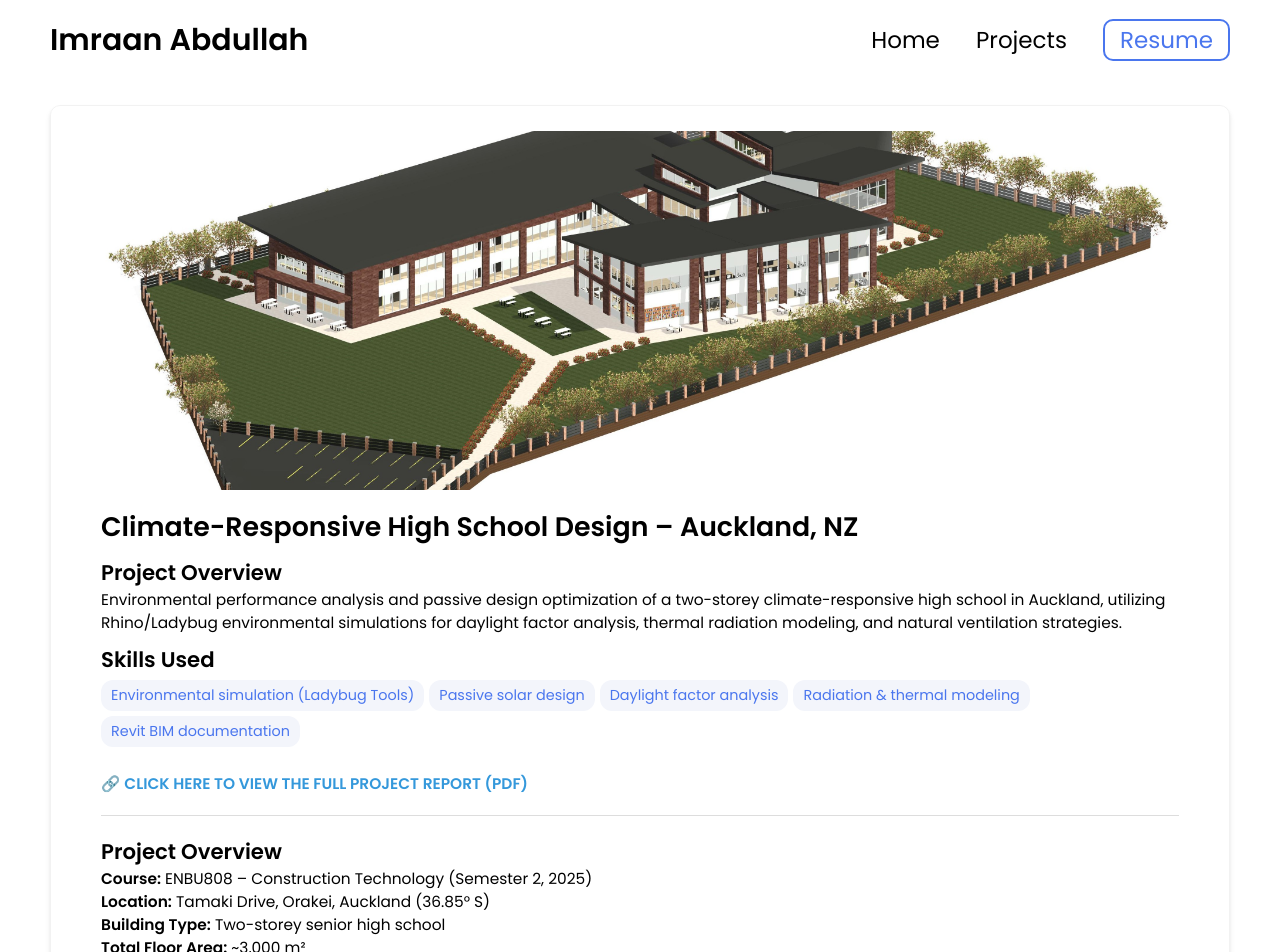
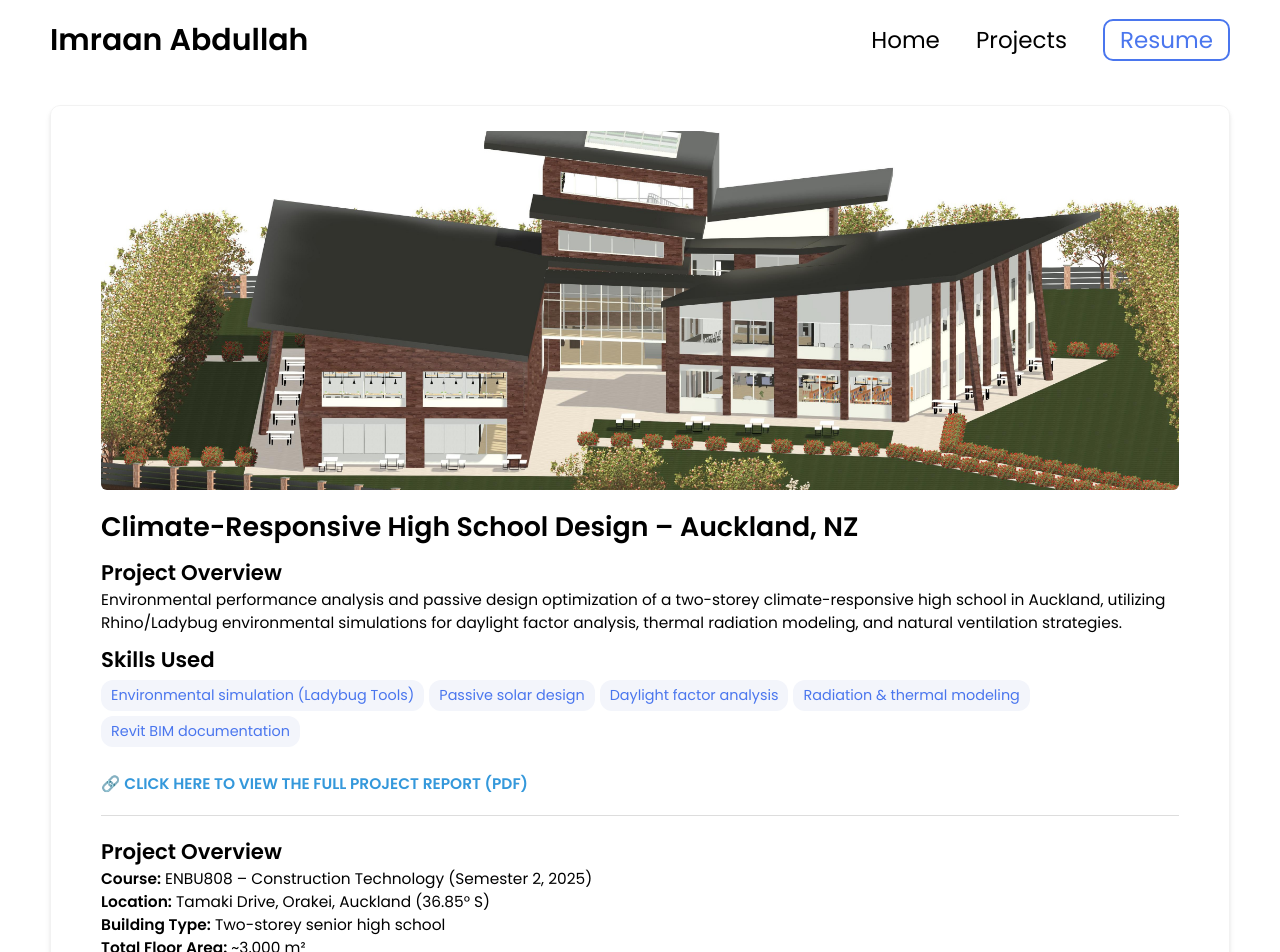
Before and after one commit to imraan11abdullah/imraan11abdullah.github.io, a Jekyll site: the page built from _projects/2025-climate-responsive-high-school-environmental-performance-analysis/2025-climate-responsive-high-school-environmental-performance-analysis.md, in a window 1280 px wide. Shown: the top 952 px of the page. Built offline with Jekyll 4.4.1, drawn with Linux system fonts in a browser that asks for light colours.

Commit message:
Update 2025-climate-responsive-high-school-environmental-performance-analysis.md

```diff
--- a/_projects/2025-climate-responsive-high-school-environmental-performance-analysis/2025-climate-responsive-high-school-environmental-performance-analysis.md
+++ b/_projects/2025-climate-responsive-high-school-environmental-performance-analysis/2025-climate-responsive-high-school-environmental-performance-analysis.md
@@ -13,7 +13,7 @@ skills:
   - Daylight factor analysis
   - Radiation & thermal modeling
   - Revit BIM documentation
-main-image: /main2.jpg
+main-image: /main3.jpg
 
 ---
 
@@ -209,7 +209,7 @@ Section cuts reveal the integrated environmental control strategy through roof g
 
 These sections demonstrate how passive strategies combine to deliver thermal comfort and natural illumination without mechanical systems.
 
-{% include image-gallery.html images="https://i.ibb.co/GfjDrVyG/Sections-norht-and-south.jpg" height="600" %}
+{% include image-gallery.html images="https://i.ibb.co/GfjDrVyG/Sections-norht-and-south.jpg" height="700" %}
 *Building sections (North and South) showing layered passive design strategy*
 
 ---
```
